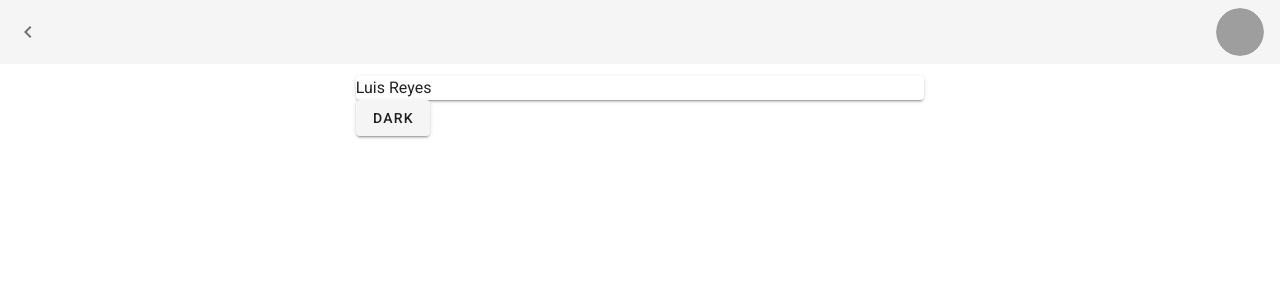
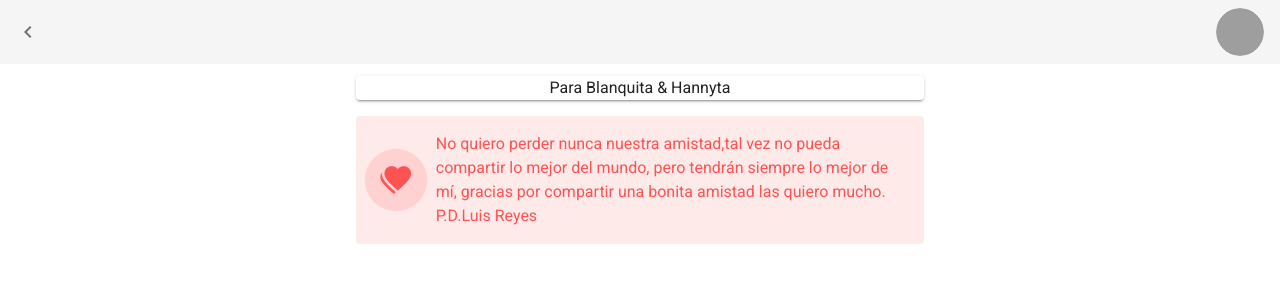
Before and after one commit to LuisReyes97/aryy-spa, a Nuxt app: page / in a window 1280 px wide. Shown: the top 300 px of the page. Built offline with nearby package versions, Linux system fonts and the light colour scheme; grey boxes are pictures that could not be loaded.

Commit message:
Luis Reyes

```diff
--- a/pages/index.vue
+++ b/pages/index.vue
@@ -1,10 +1,43 @@
 <template>
   <v-row justify="center" align="center">
+
     <v-col cols="12" sm="8" md="6">
-        <v-card>Luis Reyes</v-card>
-      <v-btn @click="$vuetify.theme.dark = ! $vuetify.theme.dark ">dark</v-btn>
+
+        <v-card>
+          <p align="center">Para Blanquita & Hannyta</p>
+                          <!--    <v-btn
+              icon
+              color="pink"
+              @click="$vuetify.theme.dark = ! $vuetify.theme.dark "
+            >
+              <v-icon>mdi-flower</v-icon>
+              Para Blanquita & Hannyta
+            </v-btn> -->
+<!--
+          <v-img
+  contain
+  lazy-src="https://pbs.twimg.com/media/EuNGLXvXcAYuE57?format=jpg&name=medium"
+  max-height="350"
+  max-width="381"
+  src="https://pbs.twimg.com/media/EuNGLXvXcAYuE57?format=jpg&name=medium"
+></v-img> -->
+        </v-card>
+
+    <v-alert
+      text
+      prominent
+      type="error"
+      icon="mdi-heart-multiple"
+    >
+    No quiero perder nunca nuestra amistad,tal vez no pueda compartir lo mejor del mundo, pero tendrán siempre lo mejor de mí, gracias por compartir una bonita amistad
+    las quiero mucho.
+    <br>P.D.Luis Reyes
+    </v-alert>
+
+
     </v-col>
   </v-row>
+
 </template>
 
 <script>
```
